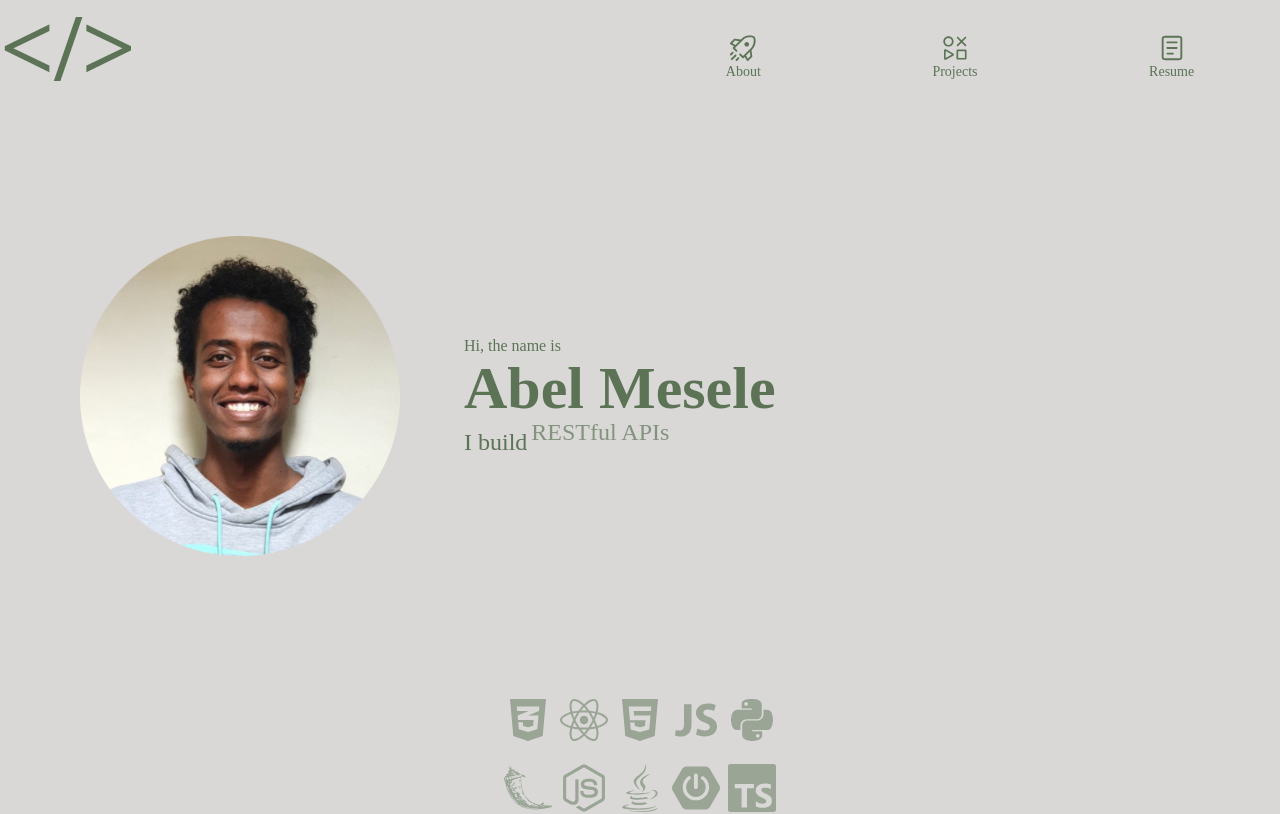
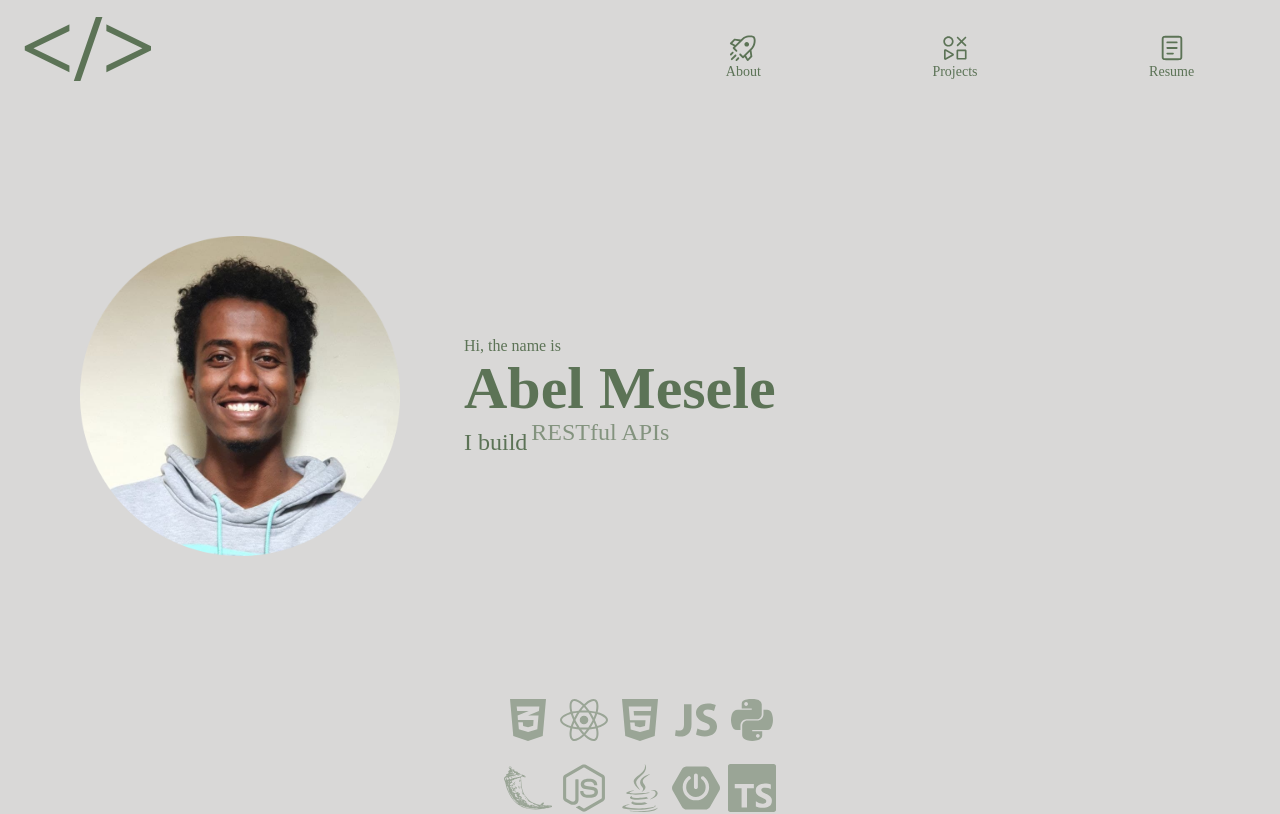
Before and after one commit to AtoBrightSide/portfolio-site, a React (Vite) app: page / in a window 1280 px wide. Shown: the top 814 px of the page. Built offline with nearby package versions, Linux system fonts and the light colour scheme.

Commit message:
Adjust logo

```diff
--- a/src/components/Navbar.tsx
+++ b/src/components/Navbar.tsx
@@ -3,7 +3,7 @@ import { MixIcon, ReaderIcon, RocketIcon } from "@radix-ui/react-icons";
 export const Navbar = () => {
     return (
         <nav className="bg-[#D9D8D7] flex flex-col md:flex-row md:justify-between md:sticky md:top-0 md:z-10">
-            <div className="text-8xl font-bold text-center mb-5">{'</>'}</div>
+            <div className="text-8xl font-bold text-center mb-5 md:px-5">{'</>'}</div>
             <div className="w-full md:w-1/2 flex md:flex-row justify-around md:items-center">
                 <a href="#introduction" className="flex flex-col items-center hover:opacity-70 hover:cursor-pointer">
                     <RocketIcon className='w-7 h-7'></RocketIcon>
```
